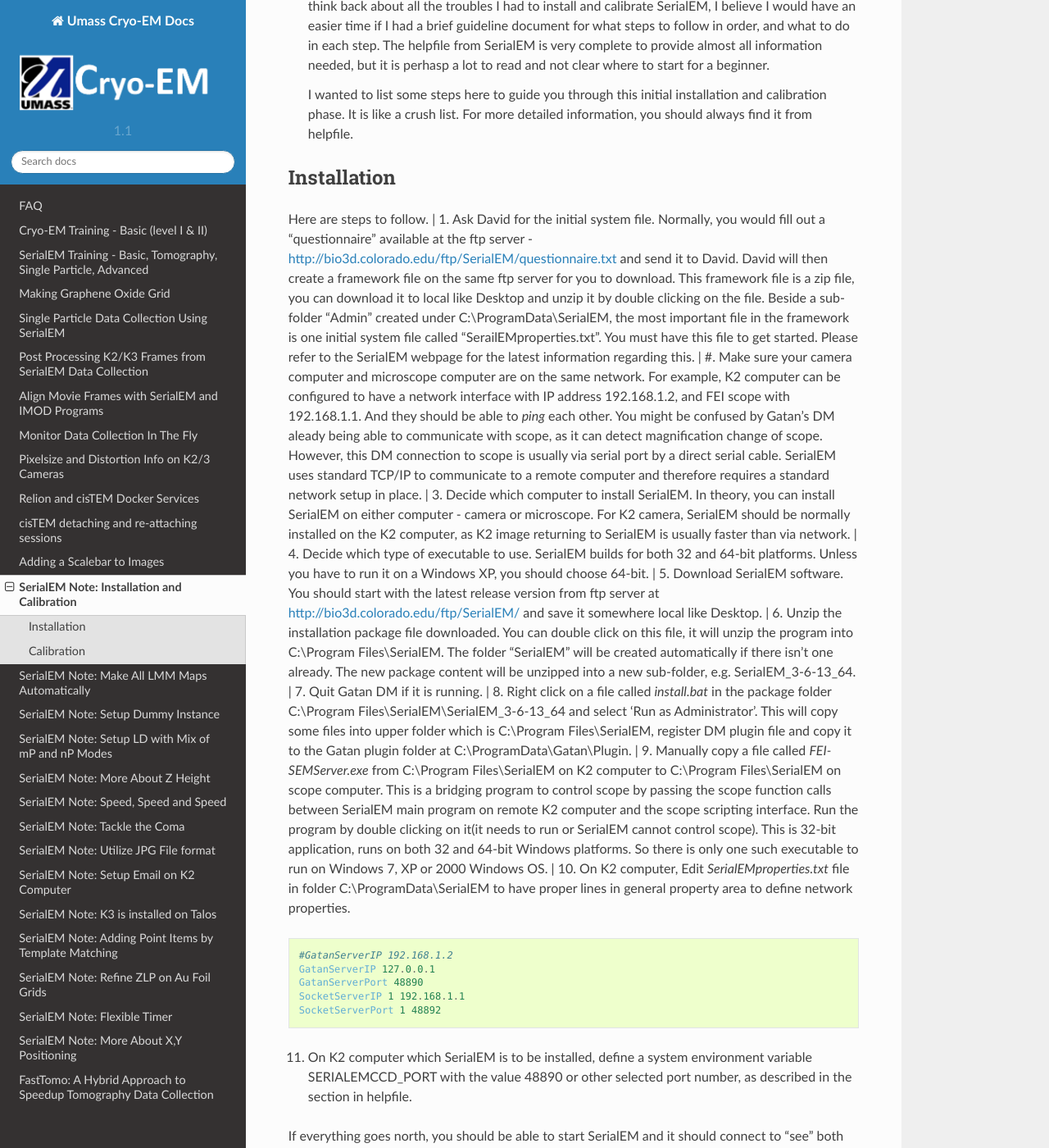
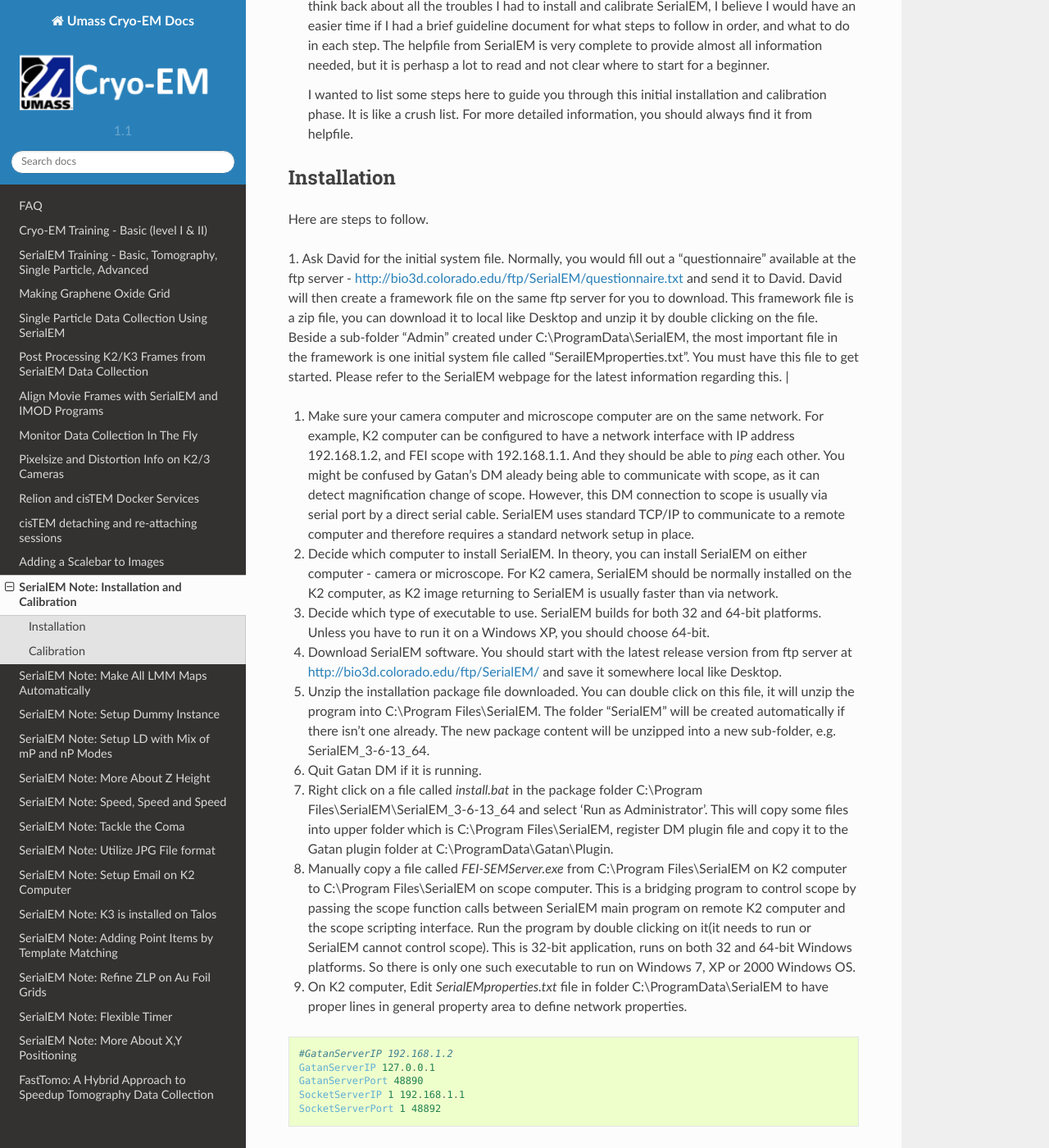
Before and after one commit to xuchen66/sphinx-emdocs, a Sphinx documentation site: the page built from source/serialEM-note-install-and-calib.rst, in a window 1280 px wide and 1400 px high, scrolled down 387 px. Shown: the whole window at 82% size. Built offline with Sphinx 7.4.7 and the Read the Docs theme 2.0.0, drawn with Linux system fonts in a browser that asks for light colours; pages that are not in the unit, such as notebooks, are missing from menus.

Commit message:
Update serialEM-note-install-and-calib.rst

```diff
--- a/source/serialEM-note-install-and-calib.rst
+++ b/source/serialEM-note-install-and-calib.rst
@@ -22,26 +22,27 @@
 ------------
 
 Here are steps to follow.
-|
+
 1. Ask David for the initial system file. Normally, you would fill out a "questionnaire" available at the ftp server - http://bio3d.colorado.edu/ftp/SerialEM/questionnaire.txt and send it to David. David will then create a framework file on the same ftp server for you to download. This framework file is a zip file, you can download it to local like Desktop and unzip it by double clicking on the file. Beside a sub-folder "Admin" created under C:\\ProgramData\\SerialEM, the most important file in the framework is one initial system file called "SerailEMproperties.txt". You must have this file to get started. Please refer to the SerialEM webpage for the latest information regarding this.
 |
+
 #. Make sure your camera computer and microscope computer are on the same network. For example, K2 computer can be configured to have a network interface with IP address 192.168.1.2, and FEI scope with 192.168.1.1. And they should be able to *ping* each other. You might be confused by Gatan's DM aleady being able to communicate with scope, as it can detect magnification change of scope. However, this DM connection to scope is usually via serial port by a direct serial cable. SerialEM uses standard TCP/IP to communicate to a remote computer and therefore requires a standard network setup in place.
-|
-3. Decide which computer to install SerialEM. In theory, you can install SerialEM on either computer - camera or microscope. For K2 camera, SerialEM should be normally installed on the K2 computer, as K2 image returning to SerialEM is usually faster than via network.
-|
-4. Decide which type of executable to use. SerialEM builds for both 32 and 64-bit platforms. Unless you have to run it on a Windows XP, you should choose 64-bit.
-|
-5. Download SerialEM software. You should start with the latest release version from ftp server at http://bio3d.colorado.edu/ftp/SerialEM/  and save it somewhere local like Desktop.
-|
-6. Unzip the installation package file downloaded. You can double click on this file, it will unzip the program into C:\\Program Files\\SerialEM. The folder "SerialEM" will be created automatically if there isn't one already. The new package content will be unzipped into a new sub-folder, e.g. SerialEM_3-6-13_64.
-|
-7. Quit Gatan DM if it is running.
-|
-8. Right click on a file called *install.bat* in the package folder C:\\Program Files\\SerialEM\\SerialEM_3-6-13_64 and select 'Run as Administrator'. This will copy some files into upper folder which is C:\\Program Files\\SerialEM, register DM plugin file and copy it to the Gatan plugin folder at C:\\ProgramData\\Gatan\\Plugin.
-|
-9. Manually copy a file called *FEI-SEMServer.exe* from C:\\Program Files\\SerialEM on K2 computer to C:\\Program Files\\SerialEM on scope computer. This is a bridging program to control scope by passing the scope function calls between SerialEM main program on remote K2 computer and the scope scripting interface. Run the program by double clicking on it(it needs to run or SerialEM cannot control scope). This is 32-bit application, runs on both 32 and 64-bit Windows platforms. So there is only one such executable to run on Windows 7, XP or 2000 Windows OS.
-|
-10. On K2 computer, Edit *SerialEMproperties.txt* file in folder C:\\ProgramData\\SerialEM to have proper lines in general property area to define network properties.
+
+#. Decide which computer to install SerialEM. In theory, you can install SerialEM on either computer - camera or microscope. For K2 camera, SerialEM should be normally installed on the K2 computer, as K2 image returning to SerialEM is usually faster than via network.
+
+#. Decide which type of executable to use. SerialEM builds for both 32 and 64-bit platforms. Unless you have to run it on a Windows XP, you should choose 64-bit.
+
+#. Download SerialEM software. You should start with the latest release version from ftp server at http://bio3d.colorado.edu/ftp/SerialEM/  and save it somewhere local like Desktop.
+
+#. Unzip the installation package file downloaded. You can double click on this file, it will unzip the program into C:\\Program Files\\SerialEM. The folder "SerialEM" will be created automatically if there isn't one already. The new package content will be unzipped into a new sub-folder, e.g. SerialEM_3-6-13_64.
+
+#. Quit Gatan DM if it is running.
+
+#. Right click on a file called *install.bat* in the package folder C:\\Program Files\\SerialEM\\SerialEM_3-6-13_64 and select 'Run as Administrator'. This will copy some files into upper folder which is C:\\Program Files\\SerialEM, register DM plugin file and copy it to the Gatan plugin folder at C:\\ProgramData\\Gatan\\Plugin.
+
+#. Manually copy a file called *FEI-SEMServer.exe* from C:\\Program Files\\SerialEM on K2 computer to C:\\Program Files\\SerialEM on scope computer. This is a bridging program to control scope by passing the scope function calls between SerialEM main program on remote K2 computer and the scope scripting interface. Run the program by double clicking on it(it needs to run or SerialEM cannot control scope). This is 32-bit application, runs on both 32 and 64-bit Windows platforms. So there is only one such executable to run on Windows 7, XP or 2000 Windows OS.
+
+#. On K2 computer, Edit *SerialEMproperties.txt* file in folder C:\\ProgramData\\SerialEM to have proper lines in general property area to define network properties.
 
 .. code-block:: ruby
 
```
